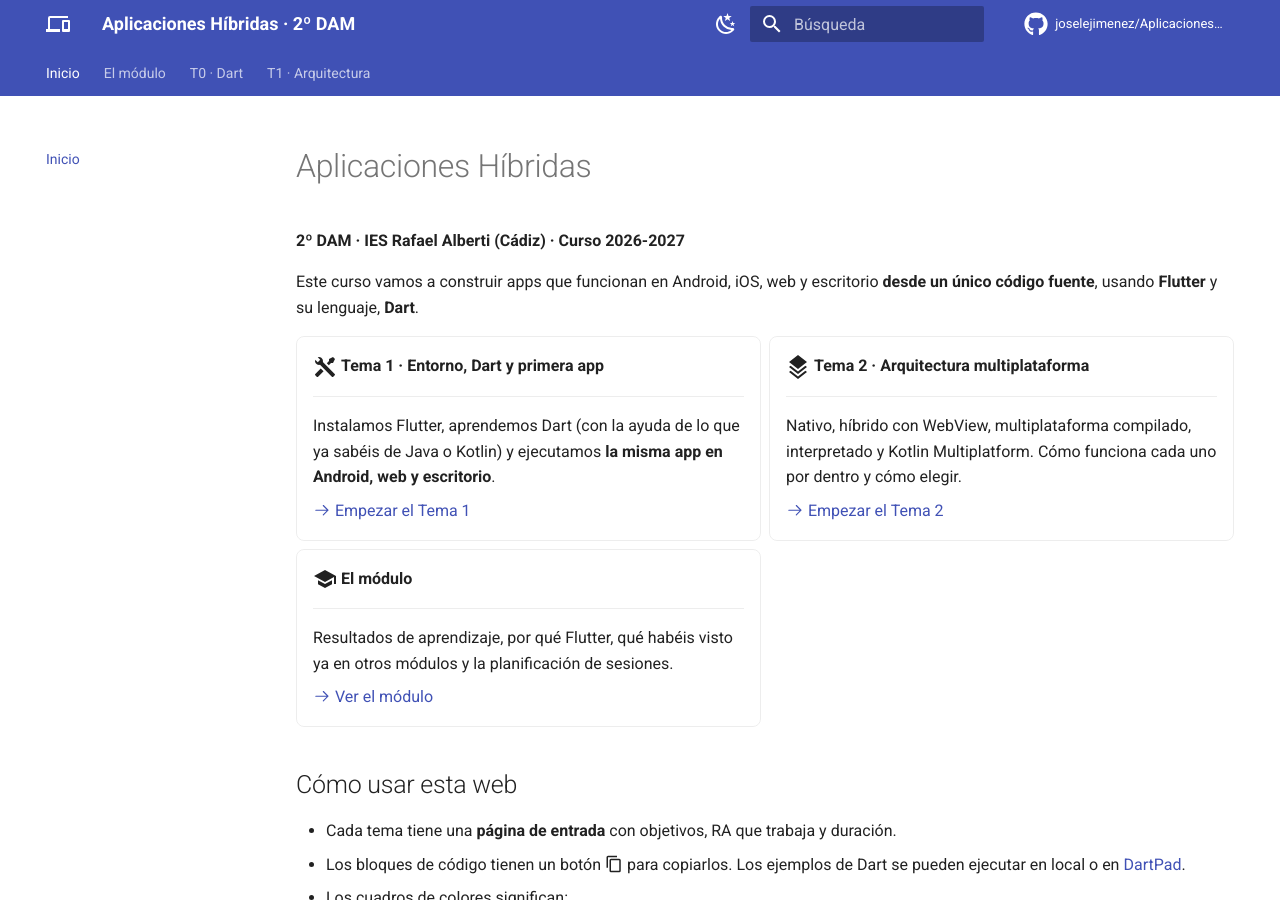
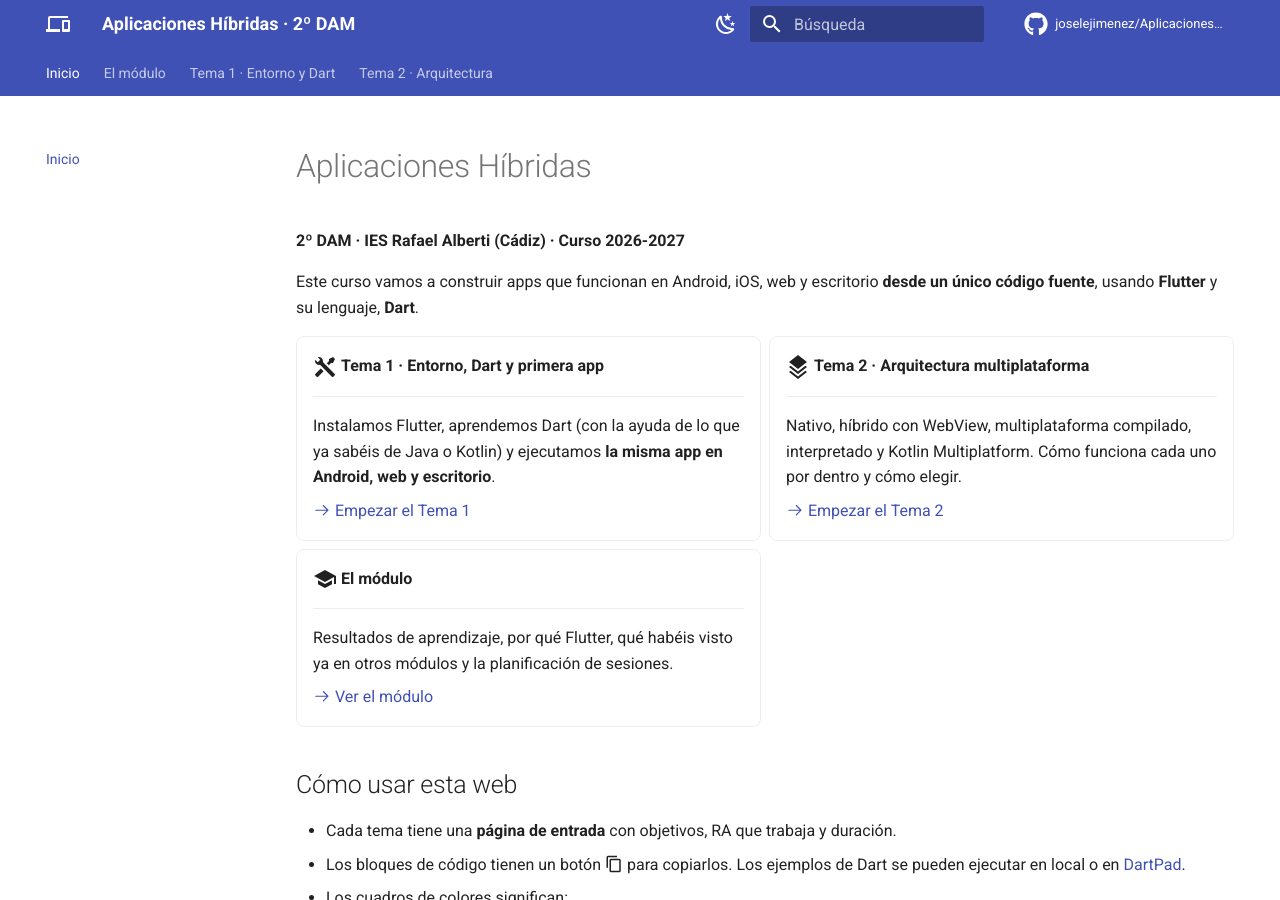
Before and after one commit to joselejimenez/AplicacionesHibridas, an MkDocs documentation site: the page built from docs/index.md, in a window 1280 px wide and 900 px high. Built offline with MkDocs 1.6.1 and Material for MkDocs 9.7.7, drawn with Linux system fonts in a browser that asks for light colours; comment, search, counter and statistics services are not loaded; some of the changed lines change nothing that is shown.

Commit message:
Update mkdocs.yml

```diff
--- a/mkdocs.yml
+++ b/mkdocs.yml
@@ -6,6 +6,7 @@
 repo_name: joselejimenez/AplicacionesHibridas
 edit_uri: edit/main/docs/
 copyright: IES Rafael Alberti (Cádiz) · 2º DAM · Curso 2026-2027
+strict: true
 
 theme:
   name: material
@@ -84,21 +85,11 @@
       - Decisión tecnológica: modulo/decision-tecnologica.md
       - Coordinación con PMDM y DI: modulo/coordinacion.md
       - Planificación: modulo/planificacion.md
-  - "T0 · Dart":
-      - t0/index.md
-      - Trabajar en DartPad: t0/01-dartpad.md
-      - De Java a Dart: t0/02-java-dart.md
-      - De Kotlin a Dart: t0/03-kotlin-dart.md
-      - Lo propio de Dart: t0/04-lo-propio-de-dart.md
-      - "Future y async/await": t0/05-future-async.md
-      - Streams: t0/06-streams.md
-      - Práctica T0: t0/practica.md
-  - "T1 · Arquitectura":
-      - t1/index.md
-      - Cuatro formas de hacer una app: t1/01-enfoques.md
-      - Flutter por dentro: t1/02-flutter-por-dentro.md
-      - "Kotlin Multiplatform: la tercera vía": t1/03-kmp.md
-      - Elegir con criterio: t1/04-comparativa.md
-      - Instalar Flutter: t1/05-instalacion.md
-      - Primer proyecto: t1/06-primer-proyecto.md
-      - Práctica T1: t1/practica.md
+  - "Tema 1 · Entorno y Dart": tema1/index.md
+  - "Tema 2 · Arquitectura":
+      - tema2/index.md
+      - Cuatro formas de hacer una app: tema2/01-enfoques.md
+      - Flutter por dentro: tema2/02-flutter-por-dentro.md
+      - "Kotlin Multiplatform: la tercera vía": tema2/03-kmp.md
+      - Elegir con criterio: tema2/04-comparativa.md
+      - Práctica: tema2/practica.md
```
